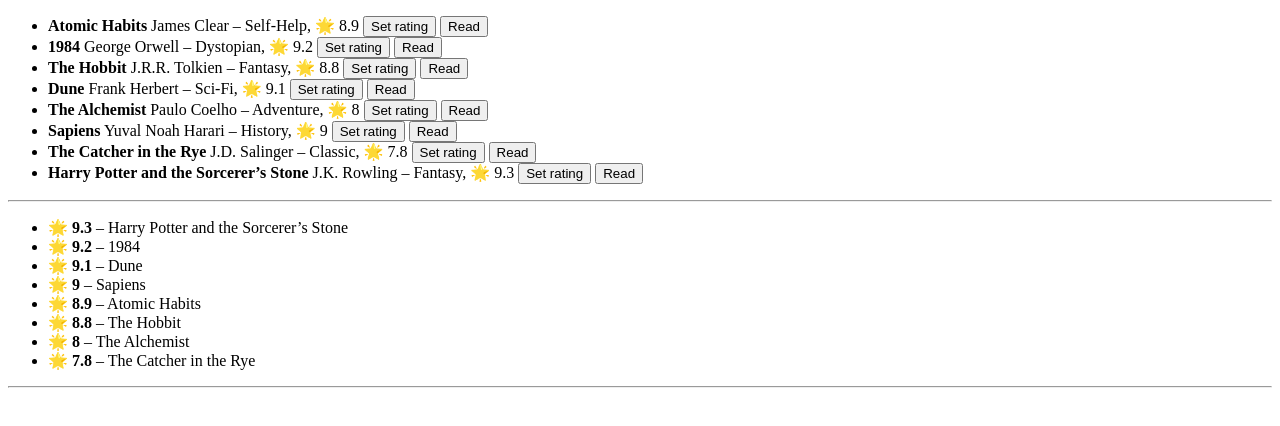
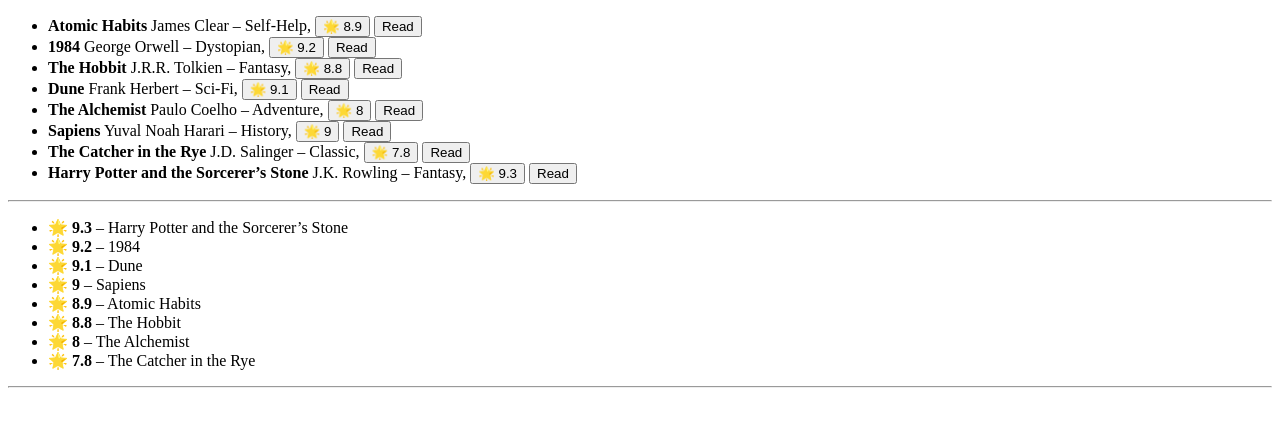
Before and after one commit to brightestsirius/React_32, a React (Vite) app in the folder lesson_03/: page / in a window 1280 px wide. Shown: the top 426 px of the page. Built offline with nearby package versions, Linux system fonts and the light colour scheme.

Commit message:
lesson_03 – intro useState

```diff
--- a/lesson_03/src/App.jsx
+++ b/lesson_03/src/App.jsx
@@ -1,34 +1,32 @@
 import { useState } from "react";
 import { books as booksData } from "./data/books";
 import BooksList from "./components/Books/BooksList";
-import SortedBooks from "./components/Books/SortedBooks";
+import BooksSortedList from "./components/Books/BooksSortedList";
 import SelectedBook from "./components/Books/SelectedBook";
 
 export default function App() {
   const [books, setBooks] = useState(booksData);
   const [selectedBook, setSelectedBook] = useState(null);
 
-  const sortedBooks = structuredClone(books).sort(
-    (a, b) => b.rating - a.rating,
-  );
+  const sortedBooks = [...books].sort((a, b) => b.rating - a.rating);
 
-  const setBook = (value) => setSelectedBook(value);
-
-  const setRating = (id) => {
-    const rating = +prompt(`Enter rating`, 10);
+  const setBookRating = (id) => {
     setBooks((prevState) =>
-      prevState.map((item) => {
-        if (item.id === id) item.rating = rating;
-        return item;
+      prevState.map((book) => {
+        return book.id === id ? { ...book, rating: book.rating + 1 } : book;
       }),
     );
   };
 
   return (
     <>
-      <BooksList books={books} setBook={setBook} setRating={setRating} />
+      <BooksList
+        books={books}
+        setSelectedBook={setSelectedBook}
+        setBookRating={setBookRating}
+      />
       <hr />
-      <SortedBooks books={sortedBooks} />
+      <BooksSortedList books={sortedBooks} />
       <hr />
       <SelectedBook selectedBook={selectedBook} />
     </>
--- a/lesson_03/src/components/Books/BookCard.jsx
+++ b/lesson_03/src/components/Books/BookCard.jsx
@@ -1,9 +1,11 @@
 import React from "react";
 
 export default function BookCard({ book: { title, author, genre }, children }) {
+  const [readBtn, rating] = React.Children.toArray(children);
+
   return (
     <li>
-      <b>{title}</b> {author} – {genre}, {children}
+      <b>{title}</b> {author} – {genre}, {rating} {readBtn}
     </li>
   );
 }
--- a/lesson_03/src/components/Books/BookRating.jsx
+++ /dev/null
@@ -1,9 +0,0 @@
-import React from "react";
-
-export default function BookRating({ book: { rating }, children }) {
-  return (
-    <>
-      <span>🌟 {rating}</span> {children}
-    </>
-  );
-}
--- a/lesson_03/src/components/Books/BooksList.jsx
+++ b/lesson_03/src/components/Books/BooksList.jsx
@@ -1,18 +1,14 @@
 import React from "react";
 import BookCard from "./BookCard";
 import Button from "../Button/Button";
-import BookRating from "./BookRating";
 
-export default function BooksList({ books, setBook, setRating }) {
+export default function BooksList({ books, setSelectedBook, setBookRating }) {
   return books.length ? (
     <ul>
       {books.map((book) => (
         <BookCard key={book.id} book={book}>
-          {" "}
-          <BookRating book={book}>
-            <Button onClick={() => setRating(book.id)}>Set rating</Button>
-          </BookRating>{" "}
-          <Button onClick={() => setBook(book)}>Read</Button>
+          <Button onClick={() => setSelectedBook(book)}>Read</Button>
+          <Button onClick={() => setBookRating(book.id)}>🌟 {book.rating}</Button>
         </BookCard>
       ))}
     </ul>
--- a/lesson_03/src/components/Books/SortedBooks.jsx
+++ b/lesson_03/src/components/Books/BooksSortedList.jsx
@@ -1,4 +1,4 @@
-export default function SortedBooks({ books }) {
+export default function BooksSortedList({ books }) {
   return books.length ? (
     <ul>
       {books.map((book) => (
--- a/lesson_03/src/components/Button/Button.jsx
+++ b/lesson_03/src/components/Button/Button.jsx
@@ -1,6 +1,6 @@
 import React from "react";
 
-export default function Button({ onClick, children }) {
+export default function Button({ onClick = () => {}, children }) {
   return (
     <button type="button" onClick={onClick}>
       {children}
```
